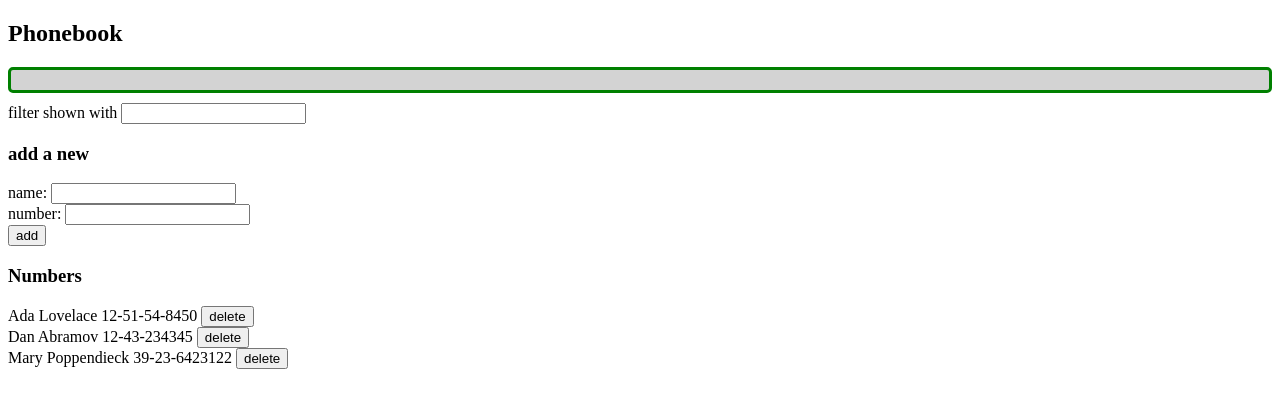
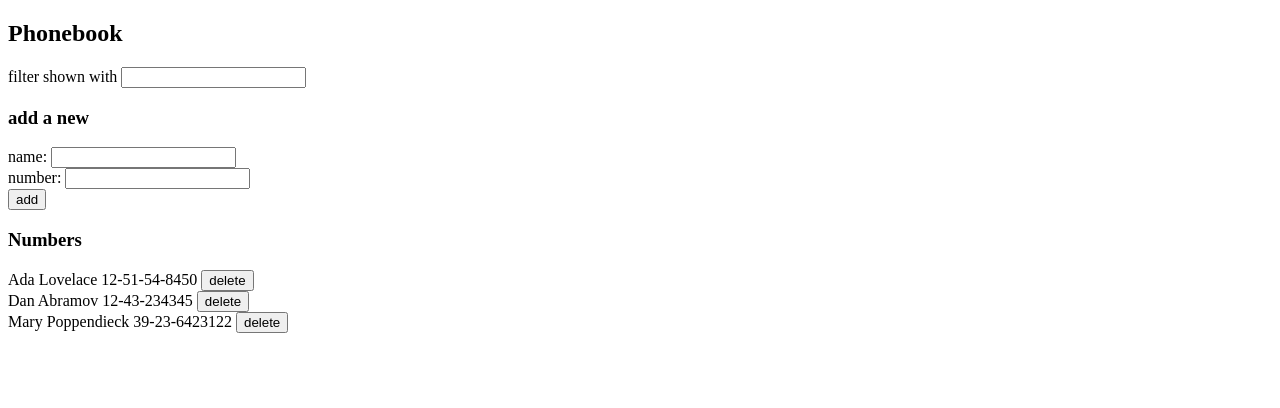
Before and after one commit to ASCAlex/Full-Stack-open, a React (Vite) app in the folder part2/phonebook/: page / in a window 1280 px wide. Shown: the top 408 px of the page. Built offline with nearby package versions, Linux system fonts and the light colour scheme; data requests are answered from the project's data file.

Commit message:
changed notificationMessage initialState to null

```diff
--- a/part2/phonebook/src/App.jsx
+++ b/part2/phonebook/src/App.jsx
@@ -43,7 +43,7 @@ const App = () => {
     const [newName, setNewName] = useState('')
     const [newNumber, setNewNumber] = useState('')
     const [newFilter, setNewFilter] = useState('')
-    const [notificationMessage, setNotificationMessage] = useState('')
+    const [notificationMessage, setNotificationMessage] = useState(null)
 
     useEffect(() => {
         console.log('effect')
```
